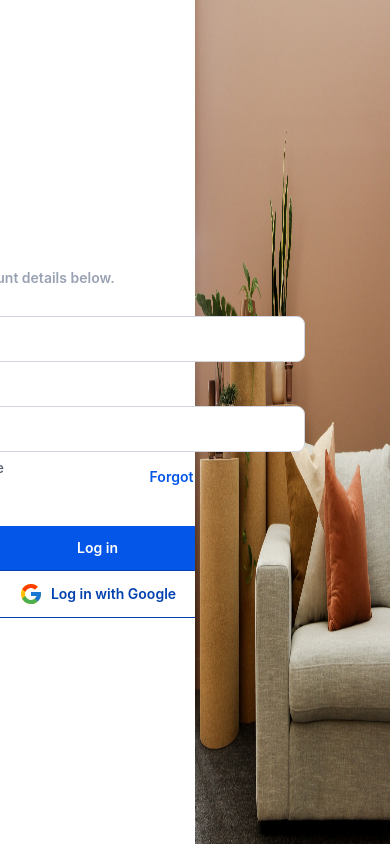
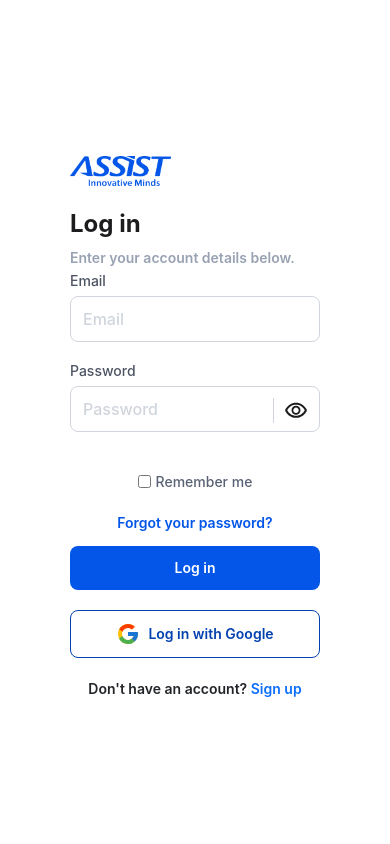
Before and after one commit to assist-software/internship-2022-july-fe2, a React (Create React App) app: page /login in a window 390 px wide. Built offline with nearby package versions, Linux system fonts and the light colour scheme.

Commit message:
Pages/login (#24)
* login + validation

* login + merge dev

```diff
--- a/db.json
+++ b/db.json
@@ -102,7 +102,7 @@
     {
       "id": 2,
       "fullName": "Andrei Andries",
-      "email": "lorem@ipsum.com",
+      "email": "lorem2@ipsum.com",
       "password": "1234",
       "gender": "male",
       "phone": "123456789",
@@ -119,7 +119,7 @@
     {
       "id": 3,
       "fullName": "Andrei Andries",
-      "email": "lorem@ipsum.com",
+      "email": "lorem3@ipsum.com",
       "password": "1234",
       "gender": "male",
       "phone": "123456789",
@@ -136,7 +136,7 @@
     {
       "id": 4,
       "fullName": "Andrei Andries",
-      "email": "lorem@ipsum.com",
+      "email": "lorem4@ipsum.com",
       "password": "1234",
       "gender": "male",
       "phone": "123456789",
@@ -153,7 +153,7 @@
     {
       "id": 5,
       "fullName": "Andrei Andries",
-      "email": "lorem@ipsum.com",
+      "email": "lorem5@ipsum.com",
       "password": "1234",
       "gender": "male",
       "phone": "123456789",
--- a/package.json
+++ b/package.json
@@ -12,9 +12,12 @@
     "react": "^18.2.0",
     "react-bootstrap": "^2.4.0",
     "react-dom": "^18.2.0",
+    "react-hook-form": "^7.33.1",
+    "react-redux": "^8.0.2",
     "react-router-dom": "^6.3.0",
     "react-scripts": "5.0.1",
     "react-select": "^5.4.0",
+    "react-tooltip": "^4.2.21",
     "sass": "^1.53.0",
     "swiper": "^8.3.1",
     "web-vitals": "^2.1.4"
@@ -24,7 +27,7 @@
     "build": "react-scripts build",
     "test": "react-scripts test",
     "eject": "react-scripts eject",
-    "db": "npx json-server --watch db.json --port 8080"
+    "db": "npx json-server --watch db.json --port 8081"
   },
   "eslintConfig": {
     "extends": [
--- a/src/api/API.js
+++ b/src/api/API.js
@@ -11,10 +11,14 @@ export const getListings = async () => {
   }
 };
 
-// get user
-export const getUser = async (id) => {
+
+// get user by email
+export const getUser = async (email) => {
   try {
-    const response = await axios.get("/user/", id);
+    const response = await axios.get("/user/" + email);
+
+
+
     return response.data;
   } catch (error) {
     console.error(error);
--- a/src/components/Input/Input.module.scss
+++ b/src/components/Input/Input.module.scss
@@ -63,7 +63,7 @@ input:focus:required {
 
 .icon {
   position: absolute;
-  bottom: 50%;
+  bottom: 30%;
   transform: translate(-100%, 50%);
   border-left: 1px solid $color-gray-200;
   margin-left: -12px;
--- a/src/pages/Onboarding/Login/LoginForm.jsx
+++ b/src/pages/Onboarding/Login/LoginForm.jsx
@@ -1,62 +1,149 @@
-import React from "react";
+import React, { useState } from "react";
 
+import { useNavigate } from "react-router-dom";
 import useAuth from "../../../hooks/useAuth";
-import { useNavigate } from "react-router-dom";
-
 import style from "./LoginForm.module.scss";
 import Input from "../../../components/Input/Input";
 import Button from "../../../components/Button/Button";
 import { ReactComponent as Google } from "../../../assets/icons/google.svg";
+import { ReactComponent as View } from "../../../assets/icons/view.svg";
+import { ReactComponent as ViewOff } from "../../../assets/icons/view-off.svg";
+
+import { getUser } from "../../../api/API";
 
 export default function LoginForm() {
   const navigate = useNavigate();
+
   const { setAuth } = useAuth();
+  const [passwordShown, setPasswordShown] = useState(true);
+  const [user, setUser] = useState("");
+  const [pwd, setPwd] = useState("");
+  const [isLoggedIn, setIsLoggedIn] = useState(false);
+  const [emailError, setEmailError] = useState(null);
+  const [pwdError, setPwdError] = useState(null);
+
+  const validateEmail = (email) => {
+    const re =
+      /^(([^<>()[\]\\.,;:\s@"]+(\.[^<>()[\]\\.,;:\s@"]+)*)|(".+"))@((\[[0-9]{1,3}\.[0-9]{1,3}\.[0-9]{1,3}\.[0-9]{1,3}\])|(([a-zA-Z\-0-9]+\.)+[a-zA-Z]{2,}))$/;
+    return re.test(String(email).toLowerCase());
+  };
+  const handleEmailError = () => {
+    if (!validateEmail(user)) {
+      setEmailError("Invalid e-mail address!");
+    } else setEmailError(null);
+    if (!emailError) {
+      // No errors.
+    }
+  };
+
+  const handlePwdError = () => {
+    if (pwd.length < 3) {
+      setPwdError("Password must be at least 3 chars long");
+    } else if (pwd.length > 50) {
+      setPwdError("Password must be of maximum 50 chars!");
+    } else setPwdError(null);
+
+    if (!pwdError) {
+      // No errors.
+    }
+  };
+
+  const handleLogIn = () => {
+    try {
+      if (user === "" || pwd === "") {
+        handleEmailError();
+        handlePwdError();
+        return;
+      }
+
+      getUser(user).then((res) => setIsLoggedIn(res));
+      // should make a validation if a user doesn't exist
+      if (isLoggedIn !== null) {
+        setAuth({ name: "Team undefined" });
+        navigate("/");
+      }
+    } catch (error) {
+      console.log(error);
+    }
+  };
+  console.log(isLoggedIn + " =-----=");
+
+  const passToggleHandler = () => {
+    setPasswordShown(!passwordShown);
+  };
 
   return (
-    <div className={style.containerLogin}>
+    <div className={style.containerAuth}>
       <div className={style.contentContainerForm}>
-        <div classname={style.form}>
+        <div className={style.form}>
           <div className={style.formTitle}>
             <h4 className={style.title}>Log in</h4>
             <p className={style.subTitle}>Enter your account details below.</p>
           </div>
 
           <div className={style.formInput}>
-            <Input label="Email" type="email" />
-            <Input label="Password" type="password" />
+            {emailError && <div className={style.authError}>{emailError}</div>}
+            <Input
+              label="Email"
+              id="email"
+              name="email"
+              value={user}
+              onChange={(e) => {
+                setUser(e.target.value);
+                handleEmailError();
+              }}
+              type="email"
+              placeholder={"Email"}
+              required
+            />
+            {pwdError && <div className={style.authError}>{pwdError}</div>}
+            <Input
+              label="Password"
+              id="password"
+              name="password"
+              value={pwd}
+              onChange={(e) => {
+                setPwd(e.target.value);
+                handlePwdError();
+              }}
+              type={passwordShown ? "password" : "text"}
+              placeholder={"Password"}
+              icon={passwordShown ? <View /> : <ViewOff />}
+              onIconClick={passToggleHandler}
+              required
+            />
           </div>
         </div>
 
         <div className={style.rememberMe}>
           <div className={style.checkBox}>
-            {/* <input type="checkbox" className={style.inpCheckbox} /> */}
-
             <Input type="checkbox" label="" />
-
             <p className={style.textRememberMe}>Remember me</p>
           </div>
 
           <div className={style.forgotPassword}>
-            <button
+            <a
               className={style.textForgotPassword}
               onClick={() => {
                 navigate("/forgot-password");
               }}
             >
               Forgot your password?
-            </button>
+            </a>
           </div>
         </div>
       </div>
 
-      <div className={style.contentContainerLoginOptions}>
+      <div className={style.contentContainerAuthOptions}>
+        <div className={style.contentContainerButtons}>
           <Button
             variant="primary"
             label="Log in"
             onClick={() => {
-            setAuth({ name: "Team undefined" });
-            //<Navigate to="/" state={{ from: location }} replace />;
-            navigate("/");
+              handleLogIn();
+              // setAuth({ name: "Team undefined" });
+              // //<Navigate to="/" state={{ from: location }} replace />;
+              // navigate("/");
             }}
           />
 
@@ -67,6 +154,20 @@ export default function LoginForm() {
             label="Log in with Google"
           />
         </div>
+        <div className={style.contentContainerAuthEndForm}>
+          <p className={style.textAuthEndForm}>
+            Don't have an account?{" "}
+            <a
+              className={style.textAuthEndForm}
+              onClick={() => {
+                navigate("/register");
+              }}
+            >
+              Sign up
+            </a>
+          </p>
+        </div>
+      </div>
     </div>
   );
 }
--- a/src/pages/Onboarding/Login/LoginForm.module.scss
+++ b/src/pages/Onboarding/Login/LoginForm.module.scss
@@ -1,15 +1,16 @@
 @import "../../../styles/variables.scss";
 
+div a{
+    text-decoration: none;
+}
 // main container
-.containerLogin{
-    // display: flex;
+.containerAuth{
+    display: flex;
     flex-direction: column;
     align-items: center;
 
-    gap: 40px;
-
     width: 415px;
-    // height: 478px;
+    height: 478px;
     left: 281px;
     top: 329px;
 }
@@ -24,8 +25,6 @@
     width: 415px;
     height: 296px;
 
-
-    // border: 1px solid red;
 }
 
 .form{
@@ -37,9 +36,6 @@
     width: 415px;
     height: 246px;
 
-
-    // border: 1px solid green;
-    /* Inside auto layout */
 
     flex: none;
     order: 0;
@@ -53,10 +49,6 @@
 
     width: 415px;
     height: 58px;
-
-
-    // border: 1px solid purple;
-    /* Inside auto layout */
 
     order: 0;
     align-self: stretch;
@@ -88,41 +80,43 @@
     width: 415px;
     height: 168px;
 
-    // border: 1px solid blue;
-
-    /* Inside auto layout */
-
     flex: none;
     order: 1;
     align-self: stretch;
     flex-grow: 0;
 }
 
-
+.authError{
+    color: $color-alert-400;
+    font-size: $font-body-small;
+    width:415px;
+}
 
 
 .rememberMe{
+
     display: flex;
     flex-direction: row;
     align-items: center;
+
+    width: 415px;
+    height: 80px;
+
+    flex: none;
+    order: 1;
+    flex-grow: 0;
 }
 
 .checkBox{
     display: flex;
     flex-direction: row;
+
+    justify-content: flex-end;
     align-items: center;
-    gap: 4px;
+    gap: 5px;
+    padding:0px;
+    padding-top:14px;
 
-
-}
-
-.inpCheckbox{
-    width: 15px;
-    height: 20px;
-
-    flex: none;
-    order: 0;
-    flex-grow: 0;
 }
 
 .textRememberMe{
@@ -151,8 +145,6 @@
     height: 22px;
 
 
-    /* Inside auto layout */
-
     flex: none;
     order: 1;
     flex-grow: 1;
@@ -167,27 +159,147 @@
     font-size: $font-body-small;
     cursor:pointer;
 
-    /* Inside auto layout */
-
-flex: none;
-order: 0;
-flex-grow: 0;
+    flex: none;
+    order: 0;
+    flex-grow: 0;
 }
 
 
 // login button, login with google, signup option
-.contentContainerLoginOptions{
+.contentContainerAuthOptions{
     padding: 0px;
     gap: 24px;
 
     width: 415px;
     height: 142px;
 
+    flex: none;
+    order: 1;
+    flex-grow: 0;
+}
 
-    // border: 1px solid orange;
-    /* Inside auto layout */
+.contentContainerButtons{
+    flex-direction: column;
+    align-items: flex-start;
+    padding: 0px;
+    gap: 8px;
+
+    width: 415px;
+    height: 96px;
+}
+
+.contentContainerButtons Button{
+    margin-top:20px;
+}
+
+.contentContainerAuthEndForm{
+    display: flex;
+    flex-direction: row;
+    align-items: center;
+    justify-content: center;
+
+    padding: 0px;
+    gap: 4px;
+
+    width: 415px;
+    height: 22px;
 
     flex: none;
     order: 1;
     flex-grow: 0;
+
+    margin-top:36px;
+
 }
+
+.textAuthEndForm{
+    font-size: $font-body-small;
+    font-weight: $font-semibold;
+    line-height: 22px;
+    align-items: center;
+}
+
+@media (max-width : 860px){
+    .authError,
+    .containerAuth,
+    .contentContainerForm,
+    .form,
+    .formTitle,
+    .formInput,
+    .rememberMe,
+    .contentContainerAuthOptions,
+    .forgotPassword,
+    .contentContainerButtons,
+    .contentContainerButtons Button,
+    .contentContainerAuthEndForm
+    {
+        width: 250px;
+    }
+
+    .authError{
+        font-size: $font-body-tiny;
+    }
+
+    .contentContainerButtons{
+        margin-top:40px;
+    }
+
+    .rememberMe{
+        flex-direction: column;
+        align-items: center;
+        justify-content: center;
+    }
+
+    .forgotPassword{
+        justify-content: center;
+    }
+
+    // .contentContainerButtons{
+    //     height: 120px;
+    // }
+
+    .contentContainerButtons Button{
+        padding:11px;
+    }
+    .textAuthEndForm{
+        margin-top:15px;
+    }
+}
+
+@media (max-width : 550px){
+
+
+    .containerAuth,
+    .contentContainerForm,
+    .form,
+    .formTitle,
+    .formInput,
+    .rememberMe,
+    .contentContainerAuthOptions,
+    .forgotPassword,
+    .contentContainerButtons,
+    .contentContainerButtons Button,
+    .contentContainerAuthEndForm
+    {
+        width: 250px;
+    }
+
+
+    .rememberMe{
+        flex-direction: column;
+        align-items: center;
+        justify-content: center;
+    }
+
+    .forgotPassword{
+        justify-content: center;
+    }
+
+    // .contentContainerButtons{
+    //     height: 120px;
+    // }
+
+    .contentContainerButtons Button{
+        padding:11px;
+    }
+}
--- a/src/pages/Onboarding/Onboarding.module.scss
+++ b/src/pages/Onboarding/Onboarding.module.scss
@@ -46,3 +46,12 @@
     height: auto;
     width: 50vw;
 }
+
+@media (max-width : 550px){
+    .leftSide{
+        width:100%;
+    }
+    .rightImageOnboarding{
+        display: none;
+    }
+}
```
Also changed, not shown: 2 other files (tests, documents, lock files or other folders). Lines whose indentation alone changed are shown as unchanged.
